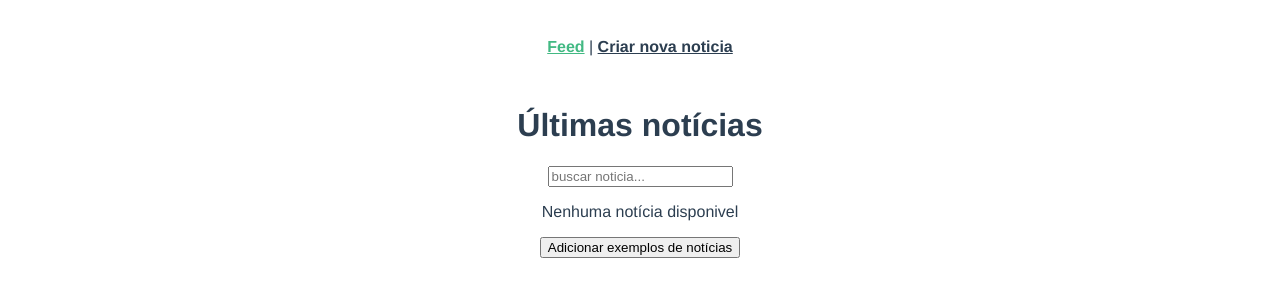
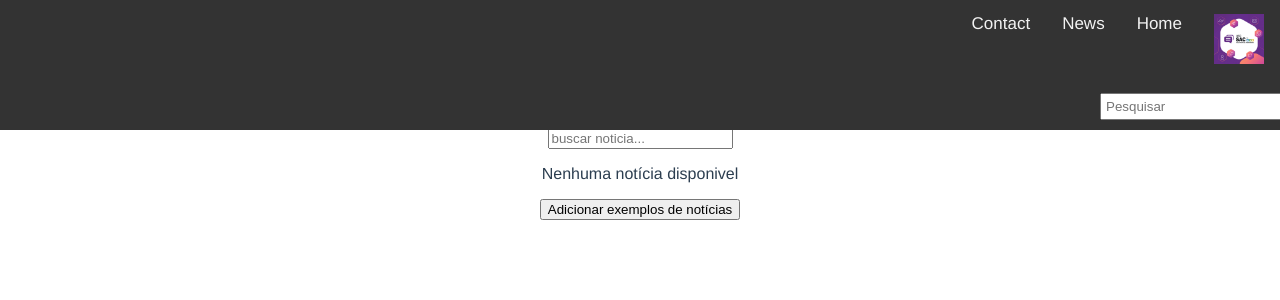
Before and after one commit to pedrodiogo219/portal-noticias, a Vue app: page / in a window 1280 px wide. Shown: the top 300 px of the page. Built offline with nearby package versions, Linux system fonts and the light colour scheme.

Commit message:
Criar navbar

```diff
--- a/src/App.vue
+++ b/src/App.vue
@@ -1,9 +1,34 @@
 <template>
-  <nav>
-    <router-link to="/">Feed</router-link> |
-    <router-link to="/nova-noticia">Criar nova noticia</router-link>
-  </nav>
-  <router-view/>
+    <head>
+        <!--FONTE DE ICONES CDNJ-->
+        <link
+            rel="stylesheet"
+            href="https://cdnjs.cloudflare.com/ajax/libs/font-awesome/6.1.1/css/all.min.css"
+            integrity="sha512-KfkfwYDsLkIlwQp6LFnl8zNdLGxu9YAA1QvwINks4PhcElQSvqcyVLLD9aMhXd13uQjoXtEKNosOWaZqXgel0g=="
+            crossorigin="anonymous"
+            referrerpolicy="no-referrer"
+        />
+    </head>
+    <header>
+        <div class="navbar">
+            <a href="#" id="logo">
+                <img src="@/assets/prog-1.jpg" alt="" />
+            </a>
+            <a href="index">Home</a>
+            <a href="nova-noticia">News</a>
+            <a href="#contact">Contact</a>
+            <input
+                type="text"
+                name="q"
+                id="search"
+                class="form-control mr-sm-2"
+                placeholder="Pesquisar"
+                aria-label="Search"
+            />
+        </div>
+        <h2>Portal de noticias h2</h2>
+    </header>
+    <router-view />
 </template>
 
 <style>
@@ -27,4 +52,53 @@ nav a {
 nav a.router-link-exact-active {
     color: #42b983;
 }
+body {
+    margin: 0;
+}
+
+.navbar {
+    overflow: hidden;
+    background-color: #333;
+    position: fixed;
+    top: 0;
+    width: 100%;
+}
+
+.navbar a {
+    float: right;
+    display: block;
+    color: #f2f2f2;
+    text-align: center;
+    padding: 14px 16px;
+    text-decoration: none;
+    font-size: 17px;
+}
+
+.navbar a:hover {
+    background: #ddd;
+    color: black;
+}
+
+.main {
+    padding: 16px;
+    margin-top: 30px;
+    height: 1500px; /* Used in this example to enable scrolling */
+}
+
+#navbar li {
+    margin: 0 10px;
+    padding: 5px;
+}
+
+#logo img {
+    /*largura*/
+    width: 50px;
+}
+
+#search {
+    margin: 10px;
+    padding: 4px;
+    width: 15%;
+    margin-left: 1100px;
+}
 </style>
```
Also changed, not shown: src/assets/prog-1.jpg (added). Lines whose indentation alone changed are shown as unchanged.
